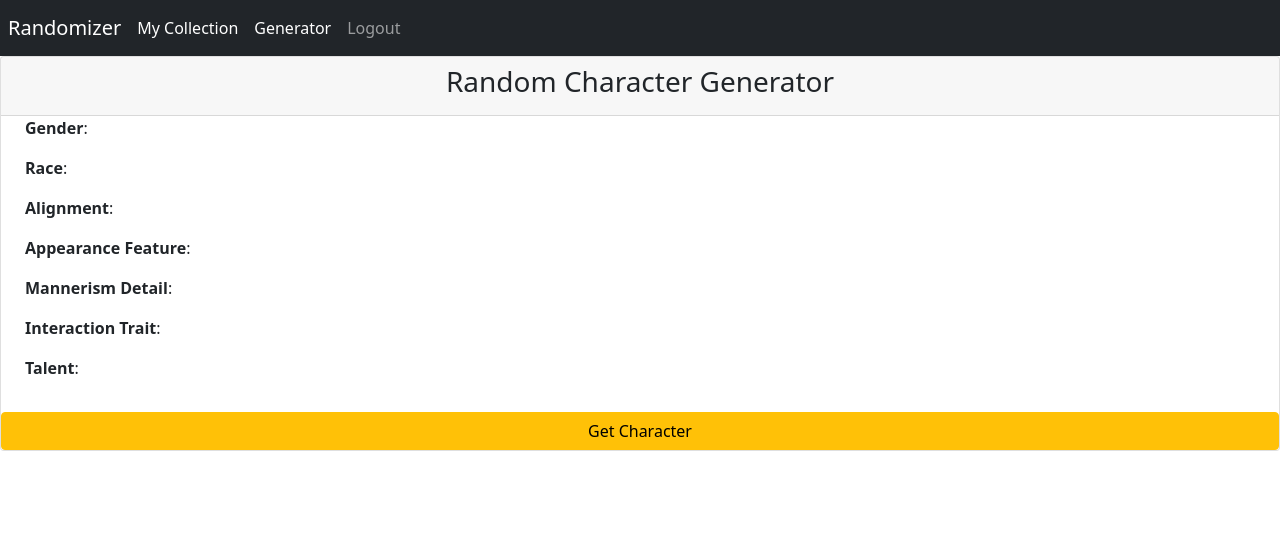
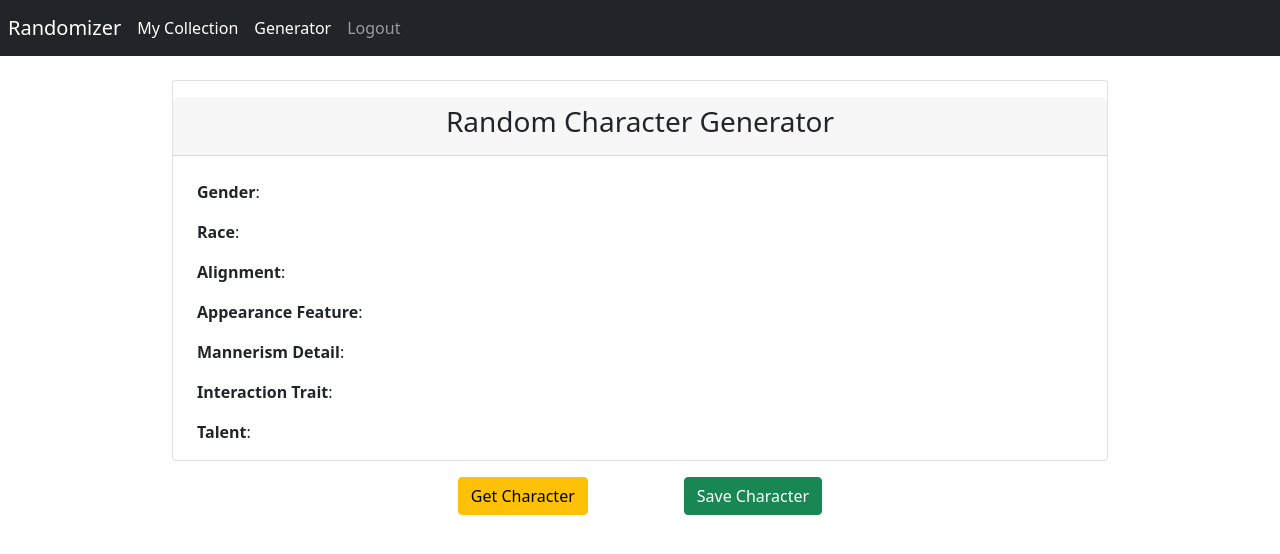
Before and after one commit to EthanMathis/Randomizer, a React (Create React App) app in the folder Randomizer/client/: page /random in a window 1280 px wide. Shown: the top 554 px of the page. Built offline with nearby package versions, Linux system fonts and the light colour scheme; no server answers; sample sign-in values are in the browser's storage.

Commit message:
random character page works and saves successfully

```diff
--- a/Randomizer/client/src/App.js
+++ b/Randomizer/client/src/App.js
@@ -20,7 +20,7 @@ const App = () => {
   //  Then it will be set to true or false by the "onLoginStatusChange" function
   if (isLoggedIn === null) {
     // Until we know whether or not the user is logged in or not, just show a spinner
-    return <Spinner className="app-spinner dark" />;
+    return <Spinner style={{ width: '5rem', height: '5rem' }} type="grow" />;
   }
 
   return (
--- a/Randomizer/client/src/components/myCollection/CharacterCard.js
+++ b/Randomizer/client/src/components/myCollection/CharacterCard.js
@@ -7,15 +7,15 @@ const CharacterCard = ({ character }) => {
 
     return (
 
-        <Card body outline color="success" className="m-3 p-3">
+        <Card body outline color="success" className="m-3 p-3 w-75">
             <CardBody>
                 <Link color="#198754" to={`/${character.id}`}>
                     <CardTitle tag="h3">{character.name}</CardTitle>
                 </Link>
                 <CardText>
-                    <p>Race: {character.race.name}</p>
-                    <p>Gender: {character.gender.name}</p>
-                    <p>Age: {character.age}</p>
+                    <p><strong>Alignment</strong>: {character.alignment.name}</p>
+                    <p><strong>Race</strong>: {character.race.name}</p>
+                    <p><strong>Gender</strong>: {character.gender.name}</p>
                 </CardText>
             </CardBody>
         </Card>
--- a/Randomizer/client/src/components/myCollection/CharacterDetails.js
+++ b/Randomizer/client/src/components/myCollection/CharacterDetails.js
@@ -27,7 +27,7 @@ const CharacterDetails = () => {
     }, [])
 
     if (character == {} || character == undefined) {
-        return <Spinner className="app-spinner dark" />;
+        return <Spinner style={{ width: '5rem', height: '5rem' }} type="grow" />;
     }
 
     return (
--- a/Randomizer/client/src/components/randomizer/RandomCharacterGenerator.js
+++ b/Randomizer/client/src/components/randomizer/RandomCharacterGenerator.js
@@ -1,51 +1,46 @@
-import React, { useEffect, useState } from "react";
-import { getRandomCharacter } from "../../providers/characterManager";
+import React, { useState } from "react";
+import { useHistory } from "react-router";
+import { getRandomCharacter, saveCharacter } from "../../providers/characterManager";
 import { Card, Button, CardText } from "reactstrap";
-import { CardHeader } from "reactstrap/lib";
-import { Spinner } from "reactstrap";
-
+import { CardHeader, Container, Input } from "reactstrap/lib";
+import { Modal, ModalHeader, ModalBody, ModalFooter } from 'reactstrap';
 
 const RandomCharacter = () => {
-    const [newCharacter, setNewCharacter] = useState({})
+    const [newCharacter, setNewCharacter] = useState({});
+    const [modal, setModal] = useState(false);
+    const [isLoading, setIsLoading] = useState(false);
+    const history = useHistory()
 
     const getNewCharacter = () => {
         getRandomCharacter().then(res => setNewCharacter(res))
     }
 
-    if (newCharacter == {}) {
-        return (
-            <Card>
-                <CardHeader>
-                    <h3>Random Character Generator</h3>
-                </CardHeader>
+    const toggle = () => setModal(!modal);
 
-                <CardText>
-                    <h4>Need a new character? Hit the button to generate one.</h4>
-                </CardText>
-                <Button className="btn btn-warning" onClick={getNewCharacter}>Get Character</Button>
-            </Card>
-        )
-    } else if (newCharacter == undefined) {
-        return (
-            <Card>
-                <CardHeader>
-                    <h3>Random Character Generator</h3>
-                </CardHeader>
+    const handleInputChange = (event) => {
+        const characterToBeSaved = { ...newCharacter };
+        characterToBeSaved.name = event.target.value;
+        setNewCharacter(characterToBeSaved);
+        console.log(newCharacter);
+    }
 
-                <CardText>
-                    <Spinner style={{ width: '5rem', height: '5rem' }} type="grow" />
-                </CardText>
-            </Card>
-        )
+    const handleSave = () => {
+        setIsLoading(true);
+        toggle();
+        saveCharacter(newCharacter)
+            .then(setNewCharacter({}))
+            .then(setIsLoading(false))
+            .then(history.push("/"))
     }
 
     return (
+        <Container className="w-75 mt-4">
             <Card>
-            <CardHeader>
+                <CardHeader className="mt-3">
                     <h3>Random Character Generator</h3>
                 </CardHeader>
                 <CardText>
-                <p className="text-start mx-4"><strong>Gender</strong>: {newCharacter.gender?.name}</p>
+                    <p className="text-start mx-4 mt-4"><strong>Gender</strong>: {newCharacter.gender?.name}</p>
                     <p className="text-start mx-4"><strong>Race</strong>: {newCharacter.race?.name}</p>
                     <p className="text-start mx-4"><strong>Alignment</strong>: {newCharacter.alignment?.name}</p>
                     <p className="text-start mx-4"><strong>Appearance Feature</strong>: {newCharacter.appearanceFeature?.description}</p>
@@ -53,8 +48,20 @@ const RandomCharacter = () => {
                     <p className="text-start mx-4"><strong>Interaction Trait</strong>: {newCharacter.interactionTrait?.name}</p>
                     <p className="text-start mx-4"><strong>Talent</strong>: {newCharacter.talent?.description}</p>
                 </CardText>
-            <Button className="btn btn-warning" onClick={getNewCharacter}>Get Character</Button>
             </Card>
+            <Button className="btn btn-warning mx-5 mt-3" onClick={getNewCharacter}>Get Character</Button>
+            <Button className="btn btn-success mx-5 mt-3" onClick={toggle} disabled={isLoading}>Save Character</Button>
+            <Modal isOpen={modal} toggle={toggle}>
+                <ModalHeader toggle={toggle}>Name Your New Character</ModalHeader>
+                <ModalBody>
+                    <Input type="text" placeholder="Name..." onChange={handleInputChange}></Input>
+                </ModalBody>
+                <ModalFooter>
+                    <Button color="success" onClick={handleSave} disabled={isLoading}>Save Character</Button>{' '}
+                    <Button color="secondary" onClick={toggle}>Cancel</Button>
+                </ModalFooter>
+            </Modal>
+        </Container>
     )
 }
 
```
Also changed, not shown: 1 other file (tests, documents, lock files or other folders). Lines whose indentation alone changed are shown as unchanged.
